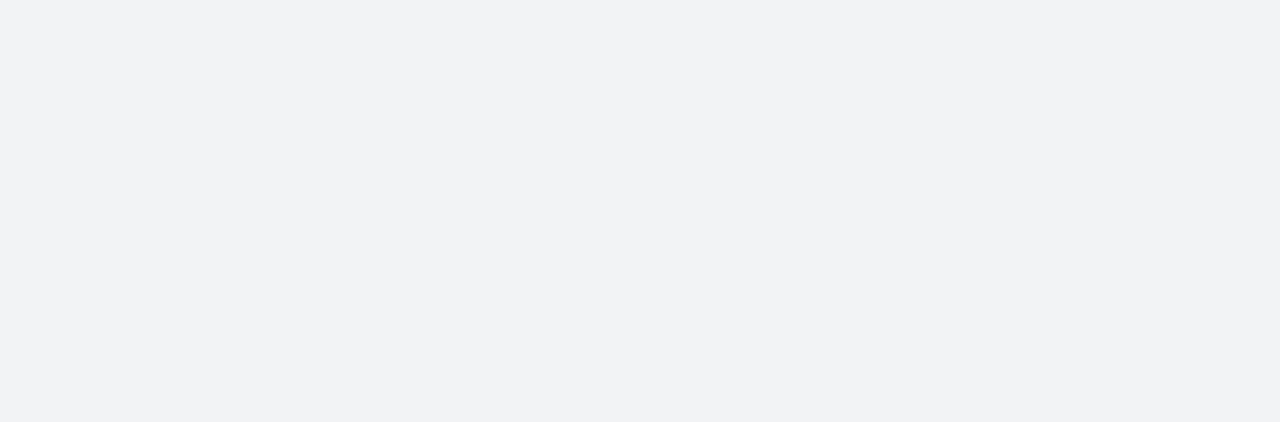
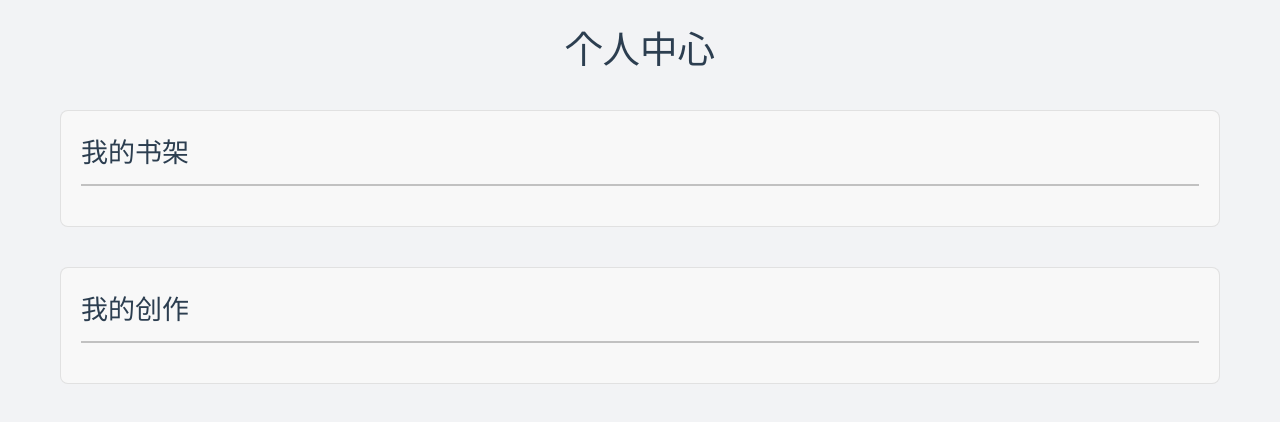
Before and after one commit to hear0me/ProjectReader, a Vue app in the folder ProjectReaderWeb/: page /user-center in a window 1280 px wide. Before the commit this address had no page. Shown: the top 422 px of the page. Built offline with nearby package versions, Linux system fonts and the light colour scheme; the HTML template or start-up script is replaced by a standard one.

Commit message:
提取footer，Header图标跳转，书架页添加Header，添加基本UserCenter

```diff
--- /dev/null
+++ b/ProjectReaderWeb/src/components/Footer.vue
@@ -0,0 +1,27 @@
+<template>
+  <el-footer class="home-footer">
+    <span>版权信息</span>
+    <span>联系方式: xxx-xxxx-xxxx</span>
+  </el-footer>
+</template>
+
+<script setup>
+// 如果 Footer 组件需要任何 props 或 emits，可以在这里定义
+</script>
+
+<style scoped>
+.home-footer {
+  display: flex;
+  justify-content: space-between;
+  align-items: center;
+  background-color: #65558F; /* Deep purple background from Figma */
+  color: #FFFFFF; /* White text color from Figma */
+  padding: 10px 20px; /* Keep existing padding */
+  font-size: 16px; /* Font size from Figma */
+  line-height: 1.5em; /* Line height from Figma */
+  letter-spacing: 3.125%; /* Letter spacing from Figma */
+  height: 40px; /* Keep existing height */
+  border-top: 1px solid rgba(0, 0, 0, 0.1); /* Border from Figma */
+  border-radius: 4px; /* Rounded corners from Figma */
+}
+</style>
--- a/ProjectReaderWeb/src/components/Header.vue
+++ b/ProjectReaderWeb/src/components/Header.vue
@@ -1,6 +1,6 @@
 <template>
   <el-header class="home-header">
-    <div class="logo-title">ProjectReader</div>
+    <div class="logo-title" @click="goToHome">ProjectReader</div>
     <div class="search-bar">
       <el-autocomplete
         v-model="state1"
@@ -12,14 +12,15 @@
       />
     </div>
     <div class="header-icons">
-      <el-icon :size="24"><Reading /></el-icon>
-      <el-icon :size="24"><User /></el-icon>
+      <el-icon :size="24" @click="goToBookShelf"><Reading /></el-icon>
+      <el-icon :size="24" @click="goToUserCenter"><User /></el-icon>
     </div>
   </el-header>
 </template>
 
 <script lang="ts" setup>
 import { onMounted, ref } from 'vue';
+import { useRouter } from 'vue-router';
 import { User, Reading } from '@element-plus/icons-vue';
 
 interface RestaurantItem {
@@ -60,6 +61,19 @@ const handleSelect = (item: Record<string, any>) => {
   console.log(item)
 }
 
+const router = useRouter();
+
+const goToHome = () => {
+  router.push('/');
+};
+
+const goToUserCenter = () => {
+  router.push('/user-center');
+};
+
+const goToBookShelf = () => {
+  router.push('/bookshelf')
+}
 onMounted(() => {
   restaurants.value = loadAll()
 })
@@ -83,8 +97,9 @@ onMounted(() => {
 .logo-title {
   font-size: 32px; /* Font size from Figma */
   font-weight: 400; /* Font weight from Figma */
-  color: #2ecc71; /* Text color from Figma */
+  color: hsla(160, 100%, 37%, 1); /* Text color from Figma, updated to main color */
   text-align: center; /* Text alignment from Figma */
+  cursor: pointer;
 }
 
 .search-bar {
--- a/ProjectReaderWeb/src/router/index.ts
+++ b/ProjectReaderWeb/src/router/index.ts
@@ -4,6 +4,7 @@ import NovelList from '../views/NovelList.vue'
 import NovelDetail from '../views/NovelDetail.vue'
 import Reader from '../views/Reader.vue'
 import Bookshelf from '../views/Bookshelf.vue'
+import UserCenter from '../views/UserCenter.vue'
 
 const router = createRouter({
   history: createWebHistory(import.meta.env.BASE_URL),
@@ -32,6 +33,11 @@ const router = createRouter({
       path: '/bookshelf',
       name: 'bookshelf',
       component: Bookshelf
+    },
+    {
+      path: '/user-center',
+      name: 'user-center',
+      component: UserCenter
     }
   ]
 })
--- a/ProjectReaderWeb/src/views/Bookshelf.vue
+++ b/ProjectReaderWeb/src/views/Bookshelf.vue
@@ -1,7 +1,8 @@
 <template>
+
   <div class="bookshelf">
     <!-- <el-page-header title="我的书架" /> -->
-
+    <Header />
     <el-empty v-if="books.length === 0" description="书架空空如也，快去添加喜欢的小说吧！">
       <el-button type="primary" @click="$router.push('/novels')">去找小说</el-button>
     </el-empty>
@@ -51,6 +52,7 @@
 import { ref } from 'vue'
 import { useRouter } from 'vue-router'
 import { ElMessageBox } from 'element-plus'
+import Header from '@/components/Header.vue'
 
 const router = useRouter()
 
--- a/ProjectReaderWeb/src/views/Home.vue
+++ b/ProjectReaderWeb/src/views/Home.vue
@@ -74,10 +74,7 @@
       </div>
     </el-main>
 
-    <el-footer class="home-footer">
-      <span>版权信息</span>
-      <span>联系方式: xxx-xxxx-xxxx</span>
-    </el-footer>
+    <Footer />
   </el-container>
 </template>
 
@@ -86,6 +83,7 @@ import { ref } from 'vue';
 import { useRouter } from 'vue-router'; // 引入 useRouter
 import { UserFilled } from '@element-plus/icons-vue'; // Import icons
 import Header from '../components/Header.vue'; // 引入 Header 组件
+import Footer from '../components/Footer.vue'; // 引入 Footer 组件
 
 // --- Router ---
 const router = useRouter(); // 获取 router 实例
@@ -348,6 +346,5 @@ const goToNovelDetail = (bookId) => {
   letter-spacing: 3.125%; /* Letter spacing from Figma */
   height: 40px; /* Keep existing height */
   border-top: 1px solid rgba(0, 0, 0, 0.1); /* Border from Figma */
-  border-radius: 4px; /* Rounded corners from Figma */
 }
 </style>
--- /dev/null
+++ b/ProjectReaderWeb/src/views/UserCenter.vue
@@ -0,0 +1,62 @@
+<template>
+  <div class="user-center-container">
+    <h1>个人中心</h1>
+
+    <section class="my-bookshelf">
+      <h2>我的书架</h2>
+      <!-- 书籍卡片列表将在这里显示 -->
+      <div class="book-cards-list">
+        <!-- 这里将放置书籍卡片组件 -->
+      </div>
+    </section>
+
+    <section class="my-creations">
+      <h2>我的创作</h2>
+      <!-- 创作书籍卡片列表将在这里显示 -->
+      <div class="book-cards-list">
+        <!-- 这里将放置书籍卡片组件 -->
+      </div>
+    </section>
+  </div>
+</template>
+
+<script setup lang="ts">
+// 导入可能需要的组件或数据
+</script>
+
+<style scoped>
+.user-center-container {
+  padding: 20px;
+  max-width: 1200px;
+  margin: 0 auto;
+}
+
+h1 {
+  font-size: 2.5em;
+  margin-bottom: 30px;
+  text-align: center;
+  color: var(--color-heading);
+}
+
+section {
+  margin-bottom: 40px;
+  border: 1px solid var(--color-border);
+  border-radius: 8px;
+  padding: 20px;
+  background-color: var(--color-background-soft);
+}
+
+h2 {
+  font-size: 1.8em;
+  margin-bottom: 20px;
+  color: var(--color-text);
+  border-bottom: 2px solid var(--color-border-hover);
+  padding-bottom: 10px;
+}
+
+.book-cards-list {
+  display: grid;
+  grid-template-columns: repeat(auto-fill, minmax(180px, 1fr));
+  gap: 20px;
+}
+</style>
```
Also changed, not shown: ProjectReaderWeb/components.d.ts (+2 -7 lines).
